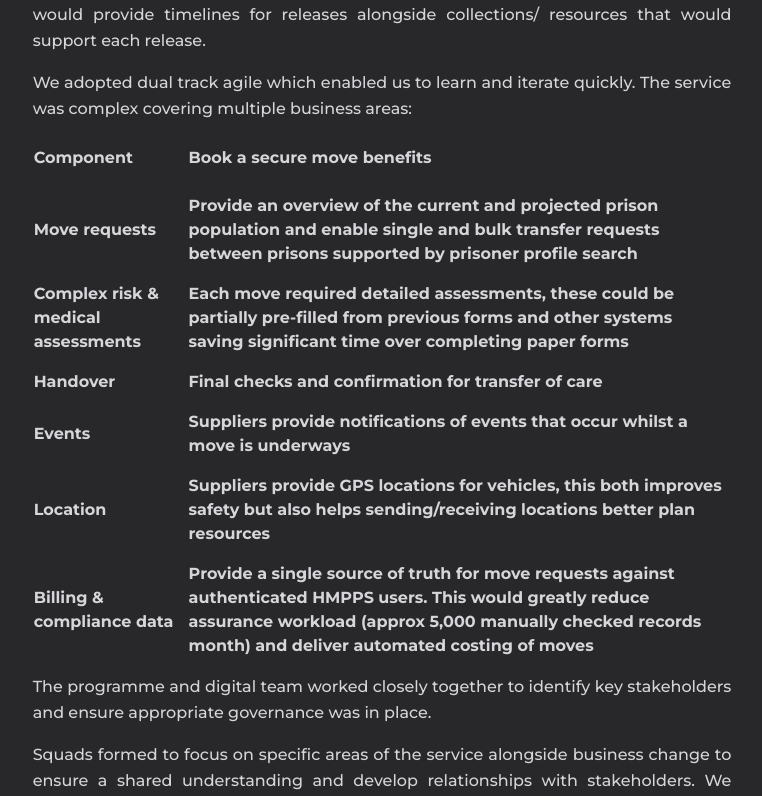
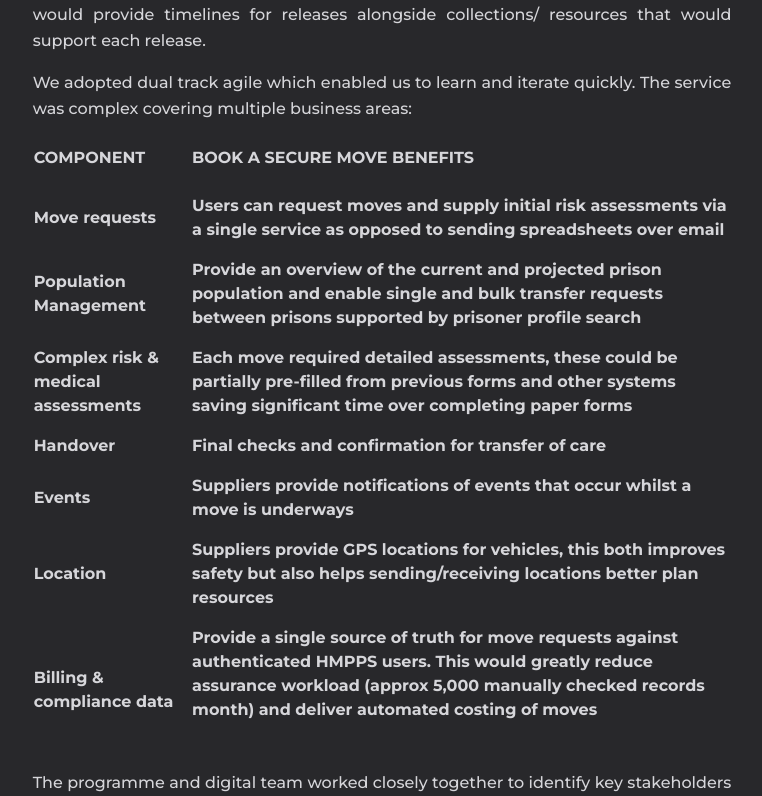
Before and after one commit to jason-sims/jasonstuartsims.com, a Next.js app: page /bookasecuremove in a window 1280 px wide. Shown: the part 1604-2400 px from the top of the page, without its empty margins (258-1020 px from the left). Built offline with nearby package versions, Linux system fonts and the light colour scheme.

Commit message:
updated the benefits table and padding of table

```diff
--- a/pages/bookasecuremove.js
+++ b/pages/bookasecuremove.js
@@ -92,16 +92,24 @@
             quickly. The service was complex covering multiple business areas:
           </p>
 
-          <table className="table-fixed text-left py-2">
+          <table className="table-fixed text-left pb-2 pt-10">
             <thead>
               <tr>
-                <th className="py-4">Component</th>
-                <th className="py-4">Book a secure move benefits</th>
+                <th className="py-4 uppercase">Component</th>
+                <th className="py-4 uppercase">Book a secure move benefits</th>
               </tr>
             </thead>
             <tbody>
               <tr>
                 <td>Move requests</td>
+                <td className="py-2">
+                  Users can request moves and supply initial risk assessments
+                  via a single service as opposed to sending spreadsheets over
+                  email
+                </td>
+              </tr>
+              <tr>
+                <td>Population Management</td>
                 <td className="py-2">
                   Provide an overview of the current and projected prison
                   population and enable single and bulk transfer requests
@@ -140,7 +148,7 @@
               </tr>
               <tr>
                 <td>Billing & compliance data</td>
-                <td className="py-2">
+                <td className="pt-2 pb-10">
                   Provide a single source of truth for move requests against
                   authenticated HMPPS users. This would greatly reduce assurance
                   workload (approx 5,000 manually checked records month) and
```
